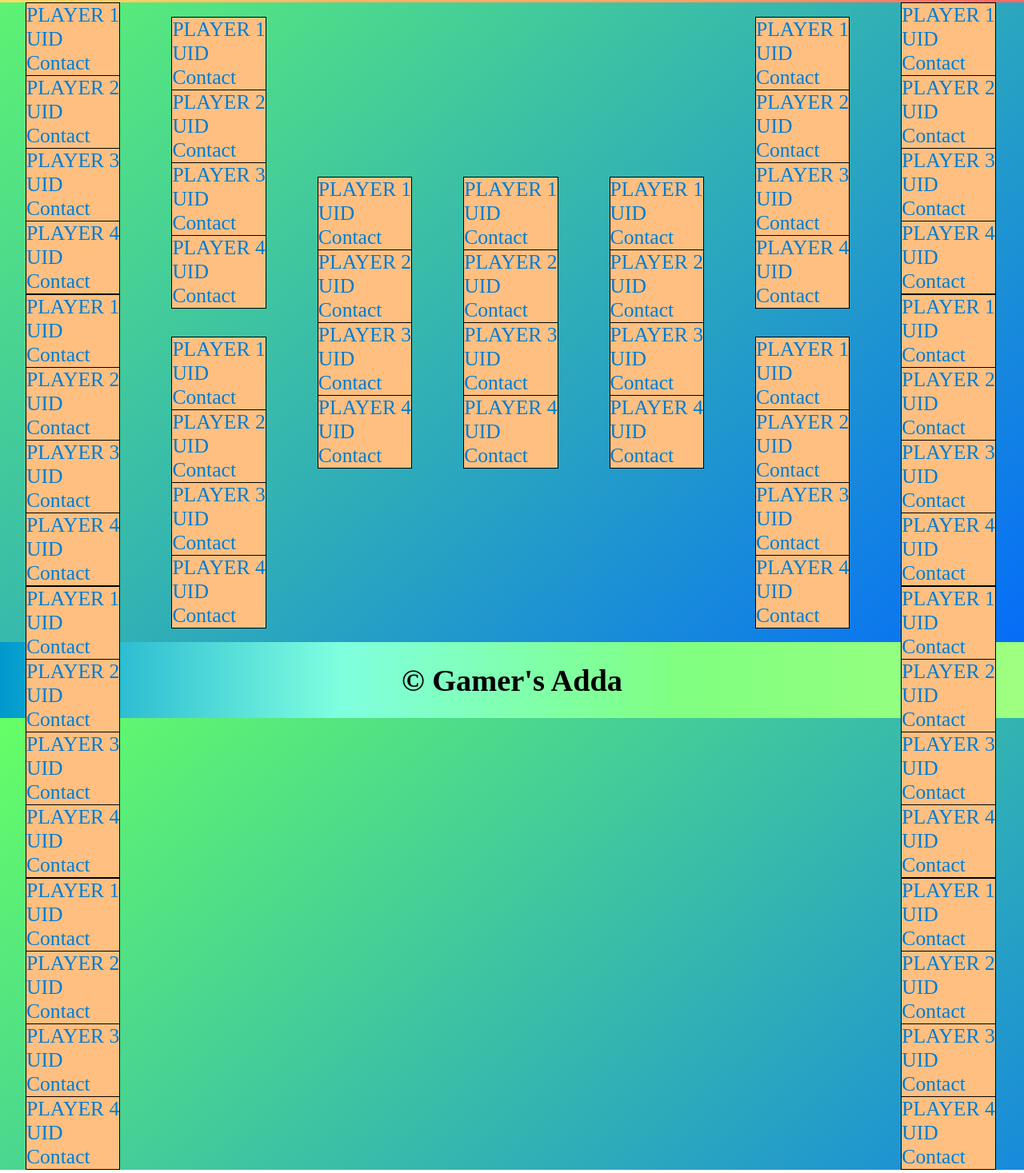
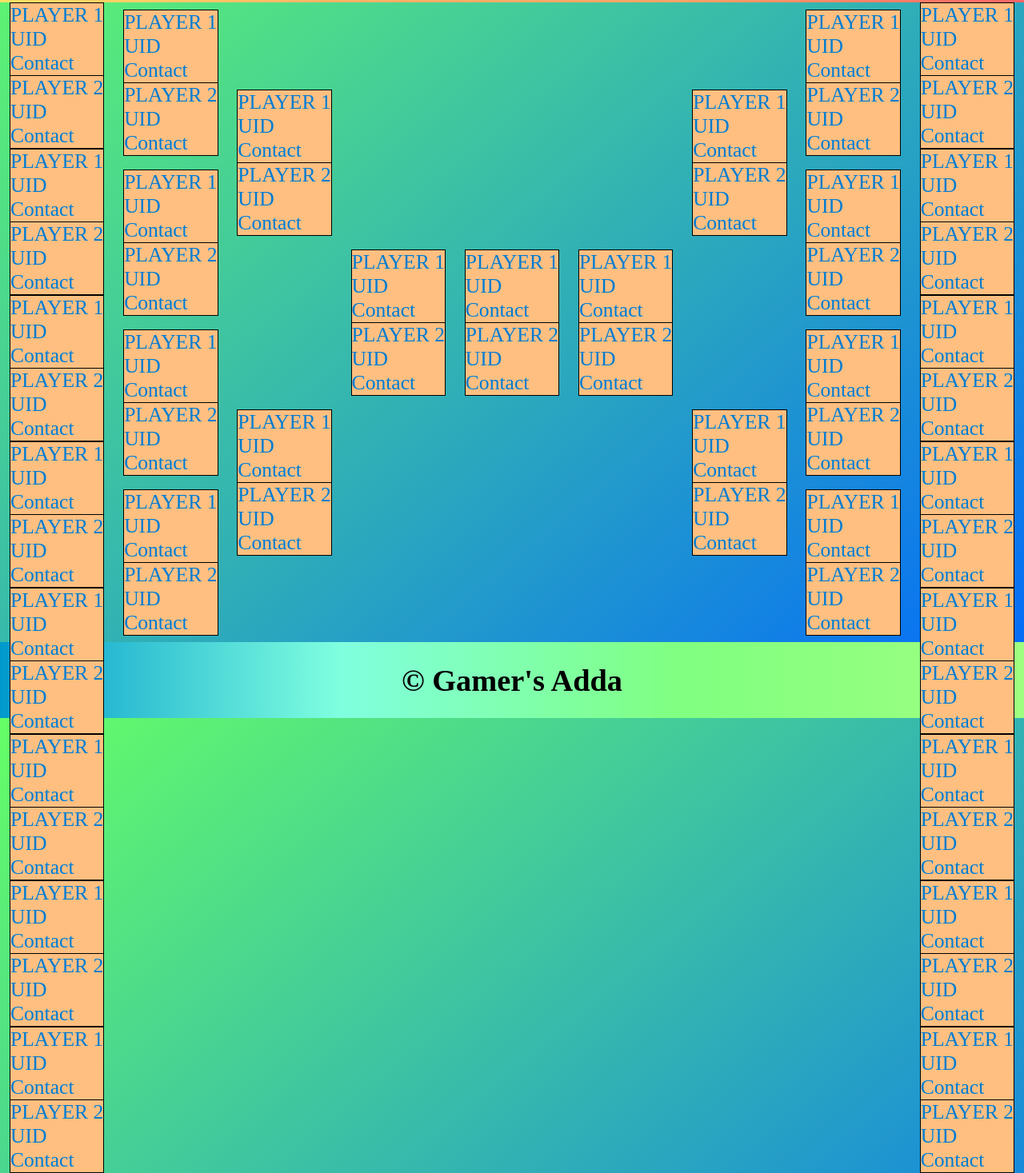
Before and after one commit to Afrid1719/Afrid1719.github.io, a plain HTML site: page T20180819001.html in a window 1280 px wide. Shown: the part 166-1633 px from the top of the page at 80% size. Drawn offline with Linux system fonts and the light colour scheme.

Commit message:
Fixtures expanded

```diff
--- a/T20180819001.html
+++ b/T20180819001.html
@@ -15,6 +15,137 @@
         </header>
         <div id="main-container" class="main-container">
             <div class="column">
+
+                <div id="r1" class="r1">
+                    <div class="fixture-box">  <!--Fixture box contains two players-->
+                        <div id="r1-p1" class="player-1">
+                            PLAYER 1<br/>
+                            UID<br/>
+                            Contact
+                        </div>
+                        <div id="r1-p2" class="player-2">
+                            PLAYER 2<br/>
+                            UID<br/>
+                            Contact
+                        </div>
+                    </div> <!--End of fixture-->
+
+                </div><!--End of r1-->
+
+                <div id="r2" class="r2">
+                    <div class="fixture-box">  <!--Fixture box contains two players-->
+                        <div id="r2-p1" class="player-1">
+                            PLAYER 1<br/>
+                            UID<br/>
+                            Contact
+                        </div>
+                        <div id="r2-p2" class="player-2">
+                            PLAYER 2<br/>
+                            UID<br/>
+                            Contact
+                        </div>
+                    </div> <!--End of fixture-->
+
+                </div><!--End of r2-->
+
+                <div id="r3" class="r3">
+                    <div class="fixture-box">  <!--Fixture box contains two players-->
+                        <div id="r3-p1" class="player-1">
+                            PLAYER 1<br/>
+                            UID<br/>
+                            Contact
+                        </div>
+                        <div id="r3-p2" class="player-2">
+                            PLAYER 2<br/>
+                            UID<br/>
+                            Contact
+                        </div>
+                    </div> <!--End of fixture-->
+
+                </div><!--End of r3-->
+
+                <div id="r4" class="r4">
+                    <div class="fixture-box">  <!--Fixture box contains two players-->
+                        <div id="r4-p1" class="player-1">
+                            PLAYER 1<br/>
+                            UID<br/>
+                            Contact
+                        </div>
+                        <div id="r4-p2" class="player-2">
+                            PLAYER 2<br/>
+                            UID<br/>
+                            Contact
+                        </div>
+                    </div> <!--End of fixture-->
+
+                </div><!--End of r4-->
+
+                <div id="r5" class="r5">
+                    <div class="fixture-box">  <!--Fixture box contains two players-->
+                        <div id="r5-p1" class="player-1">
+                            PLAYER 1<br/>
+                            UID<br/>
+                            Contact
+                        </div>
+                        <div id="r5-p2" class="player-2">
+                            PLAYER 2<br/>
+                            UID<br/>
+                            Contact
+                        </div>
+                    </div> <!--End of fixture-->
+
+                </div><!--End of r5-->
+
+                <div id="r6" class="r6">
+                    <div class="fixture-box">  <!--Fixture box contains two players-->
+                        <div id="r6-p1" class="player-1">
+                            PLAYER 1<br/>
+                            UID<br/>
+                            Contact
+                        </div>
+                        <div id="r6-p2" class="player-2">
+                            PLAYER 2<br/>
+                            UID<br/>
+                            Contact
+                        </div>
+                    </div> <!--End of fixture-->
+
+                </div><!--End of r6-->
+
+                <div id="r7" class="r7">
+                    <div class="fixture-box">  <!--Fixture box contains two players-->
+                        <div id="r7-p1" class="player-1">
+                            PLAYER 1<br/>
+                            UID<br/>
+                            Contact
+                        </div>
+                        <div id="r7-p2" class="player-2">
+                            PLAYER 2<br/>
+                            UID<br/>
+                            Contact
+                        </div>
+                    </div> <!--End of fixture-->
+
+                </div><!--End of r7-->
+
+                <div id="r8" class="r8">
+                    <div class="fixture-box">  <!--Fixture box contains two players-->
+                        <div id="r8-p1" class="player-1">
+                            PLAYER 1<br/>
+                            UID<br/>
+                            Contact
+                        </div>
+                        <div id="r8-p2" class="player-2">
+                            PLAYER 2<br/>
+                            UID<br/>
+                            Contact
+                        </div>
+                    </div> <!--End of fixture-->
+
+                </div><!--End of r8-->
+
+            </div>
+            <div class="column">
                 <div id="pq1" class="pq1">
                     <div class="fixture-box">  <!--Fixture box contains four players-->
                         <div id="pq1-p1" class="player-1">
@@ -24,16 +155,6 @@
                         </div>
                         <div id="pq1-p2" class="player-2">
                             PLAYER 2<br/>
-                            UID<br/>
-                            Contact
-                        </div>
-                        <div id="pq1-p3" class="player-3">
-                            PLAYER 3<br/>
-                            UID<br/>
-                            Contact
-                        </div>
-                        <div id="pq1-p4" class="player-4">
-                            PLAYER 4<br/>
                             UID<br/>
                             Contact
                         </div>
@@ -53,16 +174,6 @@
                             UID<br/>
                             Contact
                         </div>
-                        <div id="pq2-p3" class="player-3">
-                            PLAYER 3<br/>
-                            UID<br/>
-                            Contact
-                        </div>
-                        <div id="pq2-4" class="player-4">
-                            PLAYER 4<br/>
-                            UID<br/>
-                            Contact
-                        </div>
                     </div> <!--End of fixture-->
 
                 </div><!--End of pq2-->
@@ -79,39 +190,19 @@
                             UID<br/>
                             Contact
                         </div>
-                        <div id="pq3-p3" class="player-3">
-                            PLAYER 3<br/>
-                            UID<br/>
-                            Contact
-                        </div>
-                        <div id="pq3-p4" class="player-4">
-                            PLAYER 4<br/>
-                            UID<br/>
-                            Contact
-                        </div>
                     </div> <!--End of fixture-->
 
                 </div><!--End of pq3-->
 
                 <div id="pq4" class="pq4">
                     <div class="fixture-box">  <!--Fixture box contains four players-->
-                        <div id="pq4-1" class="player-1">
+                        <div id="pq4-p1" class="player-1">
                             PLAYER 1<br/>
                             UID<br/>
                             Contact
                         </div>
                         <div id="pq4-p2" class="player-2">
                             PLAYER 2<br/>
-                            UID<br/>
-                            Contact
-                        </div>
-                        <div id="pq4-3" class="player-3">
-                            PLAYER 3<br/>
-                            UID<br/>
-                            Contact
-                        </div>
-                        <div id="pq4-4" class="player-4">
-                            PLAYER 4<br/>
                             UID<br/>
                             Contact
                         </div>
@@ -134,16 +225,6 @@
                             UID<br/>
                             Contact
                         </div>
-                        <div id="q1-p3" class="player-3">
-                            PLAYER 3<br/>
-                            UID<br/>
-                            Contact
-                        </div>
-                        <div id="q1-p4" class="player-4">
-                            PLAYER 4<br/>
-                            UID<br/>
-                            Contact
-                        </div>
                     </div><!--End of fixture-->
 
                 </div><!--End of q1-->
@@ -160,16 +241,7 @@
                             UID<br/>
                             Contact
                         </div>
-                        <div id="q2-p3" class="player-3">
-                            PLAYER 3<br/>
-                            UID<br/>
-                            Contact
-                        </div>
-                        <div id="q2-p4" class="player-4">
-                            PLAYER 4<br/>
-                            UID<br/>
-                            Contact
-                        </div>
+
                     </div><!--End of fixture-->
 
                 </div><!--End of q2-->
@@ -186,16 +258,6 @@
                         </div>
                         <div id="sf1-p2" class="player-2">
                             PLAYER 2<br/>
-                            UID<br/>
-                            Contact
-                        </div>
-                        <div id="sf1-p3" class="player-3">
-                            PLAYER 3<br/>
-                            UID<br/>
-                            Contact
-                        </div>
-                        <div id="sf1-p4" class="player-4">
-                            PLAYER 4<br/>
                             UID<br/>
                             Contact
                         </div>
@@ -218,16 +280,7 @@
                             UID<br/>
                             Contact
                         </div>
-                        <div id="final-p3" class="player-3">
-                            PLAYER 3<br/>
-                            UID<br/>
-                            Contact
-                        </div>
-                        <div id="final-p4" class="player-4">
-                            PLAYER 4<br/>
-                            UID<br/>
-                            Contact
-                        </div>
+
                     </div><!--End of fixture-->
 
                 </div><!--End of final-->
@@ -247,16 +300,7 @@
                             UID<br/>
                             Contact
                         </div>
-                        <div id="sf2-p3" class="player-3">
-                            PLAYER 3<br/>
-                            UID<br/>
-                            Contact
-                        </div>
-                        <div id="sf2-p4" class="player-4">
-                            PLAYER 4<br/>
-                            UID<br/>
-                            Contact
-                        </div>
+
                     </div><!--End of fixture-->
 
                 </div><!--End of sf2-->
@@ -276,16 +320,7 @@
                             UID<br/>
                             Contact
                         </div>
-                        <div id="q3-p3" class="player-3">
-                            PLAYER 3<br/>
-                            UID<br/>
-                            Contact
-                        </div>
-                        <div id="q3-p4" class="player-4">
-                            PLAYER 4<br/>
-                            UID<br/>
-                            Contact
-                        </div>
+
                     </div><!--End of fixture-->
 
                 </div><!--End of q3-->
@@ -302,16 +337,7 @@
                             UID<br/>
                             Contact
                         </div>
-                        <div id="q4-p3" class="player-3">
-                            PLAYER 3<br/>
-                            UID<br/>
-                            Contact
-                        </div>
-                        <div id="q4-p4" class="player-4">
-                            PLAYER 4<br/>
-                            UID<br/>
-                            Contact
-                        </div>
+
                     </div><!--End of fixture-->
 
                 </div><!--End of q4-->
@@ -331,16 +357,7 @@
                             UID<br/>
                             Contact
                         </div>
-                        <div id="pq5-p3" class="player-3">
-                            PLAYER 3<br/>
-                            UID<br/>
-                            Contact
-                        </div>
-                        <div id="pq5-p4" class="player-4">
-                            PLAYER 4<br/>
-                            UID<br/>
-                            Contact
-                        </div>
+
                     </div><!--End of fixture-->
 
                 </div><!--End of pq5-->
@@ -357,16 +374,7 @@
                             UID<br/>
                             Contact
                         </div>
-                        <div id="pq6-p3" class="player-3">
-                            PLAYER 3<br/>
-                            UID<br/>
-                            Contact
-                        </div>
-                        <div id="pq6-p4" class="player-4">
-                            PLAYER 4<br/>
-                            UID<br/>
-                            Contact
-                        </div>
+
                     </div><!--End of fixture-->
 
                 </div><!--End of pq6-->
@@ -383,16 +391,7 @@
                             UID<br/>
                             Contact
                         </div>
-                        <div id="pq7-p3" class="player-3">
-                            PLAYER 3<br/>
-                            UID<br/>
-                            Contact
-                        </div>
-                        <div id="pq7-p4" class="player-4">
-                            PLAYER 4<br/>
-                            UID<br/>
-                            Contact
-                        </div>
+
                     </div><!--End of fixture-->
 
                 </div><!--End of pq7-->
@@ -409,21 +408,144 @@
                             UID<br/>
                             Contact
                         </div>
-                        <div id="pq8-p3" class="player-3">
-                            PLAYER 3<br/>
-                            UID<br/>
-                            Contact
-                        </div>
-                        <div id="pq8-p4" class="player-4">
-                            PLAYER 4<br/>
-                            UID<br/>
-                            Contact
-                        </div>
+
                     </div><!--End of fixture-->
 
                 </div><!--End of pq8-->
 
             </div><!--End of column right-most-->
+
+             <div class="column">
+
+                 <div id="r9" class="r9">
+                    <div class="fixture-box">  <!--Fixture box contains two players-->
+                        <div id="r9-p1" class="player-1">
+                            PLAYER 1<br/>
+                            UID<br/>
+                            Contact
+                        </div>
+                        <div id="r9-p2" class="player-2">
+                            PLAYER 2<br/>
+                            UID<br/>
+                            Contact
+                        </div>
+                    </div> <!--End of fixture-->
+
+                </div><!--End of r9-->
+
+                 <div id="r10" class="r10">
+                    <div class="fixture-box">  <!--Fixture box contains two players-->
+                        <div id="r10-p1" class="player-1">
+                            PLAYER 1<br/>
+                            UID<br/>
+                            Contact
+                        </div>
+                        <div id="r10-p2" class="player-2">
+                            PLAYER 2<br/>
+                            UID<br/>
+                            Contact
+                        </div>
+                    </div> <!--End of fixture-->
+
+                </div><!--End of r10-->
+
+                 <div id="r11" class="r11">
+                    <div class="fixture-box">  <!--Fixture box contains two players-->
+                        <div id="r11-p1" class="player-1">
+                            PLAYER 1<br/>
+                            UID<br/>
+                            Contact
+                        </div>
+                        <div id="r11-p2" class="player-2">
+                            PLAYER 2<br/>
+                            UID<br/>
+                            Contact
+                        </div>
+                    </div> <!--End of fixture-->
+
+                </div><!--End of r11-->
+
+                 <div id="r12" class="r12">
+                    <div class="fixture-box">  <!--Fixture box contains two players-->
+                        <div id="r2-p1" class="player-1">
+                            PLAYER 1<br/>
+                            UID<br/>
+                            Contact
+                        </div>
+                        <div id="r2-p2" class="player-2">
+                            PLAYER 2<br/>
+                            UID<br/>
+                            Contact
+                        </div>
+                    </div> <!--End of fixture-->
+
+                </div><!--End of r12-->
+
+                 <div id="r13" class="r13">
+                    <div class="fixture-box">  <!--Fixture box contains two players-->
+                        <div id="r13-p1" class="player-1">
+                            PLAYER 1<br/>
+                            UID<br/>
+                            Contact
+                        </div>
+                        <div id="r13-p2" class="player-2">
+                            PLAYER 2<br/>
+                            UID<br/>
+                            Contact
+                        </div>
+                    </div> <!--End of fixture-->
+
+                </div><!--End of r13-->
+
+                 <div id="r14" class="r14">
+                    <div class="fixture-box">  <!--Fixture box contains two players-->
+                        <div id="r14-p1" class="player-1">
+                            PLAYER 1<br/>
+                            UID<br/>
+                            Contact
+                        </div>
+                        <div id="r14-p2" class="player-2">
+                            PLAYER 2<br/>
+                            UID<br/>
+                            Contact
+                        </div>
+                    </div> <!--End of fixture-->
+
+                </div><!--End of r14-->
+
+                 <div id="r15" class="r15">
+                    <div class="fixture-box">  <!--Fixture box contains two players-->
+                        <div id="r15-p1" class="player-1">
+                            PLAYER 1<br/>
+                            UID<br/>
+                            Contact
+                        </div>
+                        <div id="r15-p2" class="player-2">
+                            PLAYER 2<br/>
+                            UID<br/>
+                            Contact
+                        </div>
+                    </div> <!--End of fixture-->
+
+                </div><!--End of r15-->
+
+                 <div id="r16" class="r16">
+                    <div class="fixture-box">  <!--Fixture box contains two players-->
+                        <div id="r16-p1" class="player-1">
+                            PLAYER 1<br/>
+                            UID<br/>
+                            Contact
+                        </div>
+                        <div id="r16-p2" class="player-2">
+                            PLAYER 2<br/>
+                            UID<br/>
+                            Contact
+                        </div>
+                    </div> <!--End of fixture-->
+
+                </div><!--End of r16-->
+
+             </div>  <!--last-right column-->
 
         </div><!--End of main-container-->
 
```
